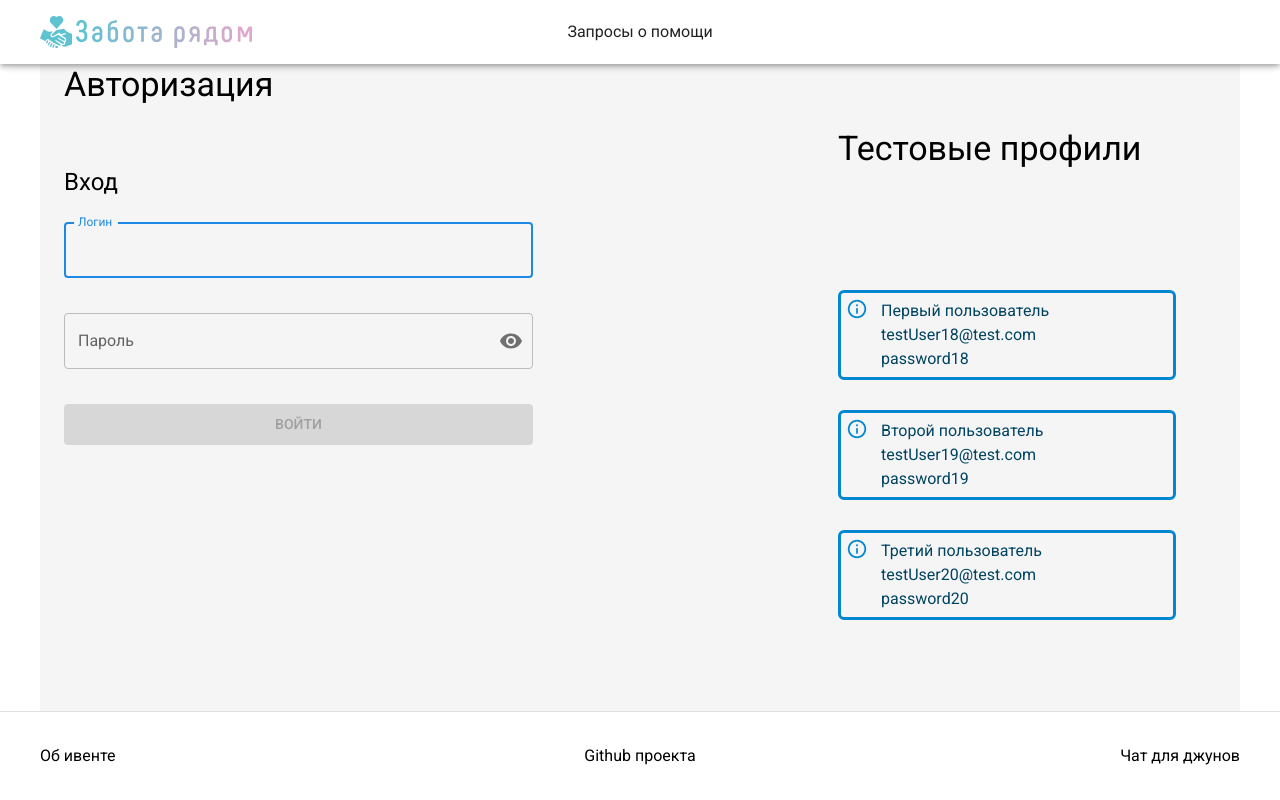
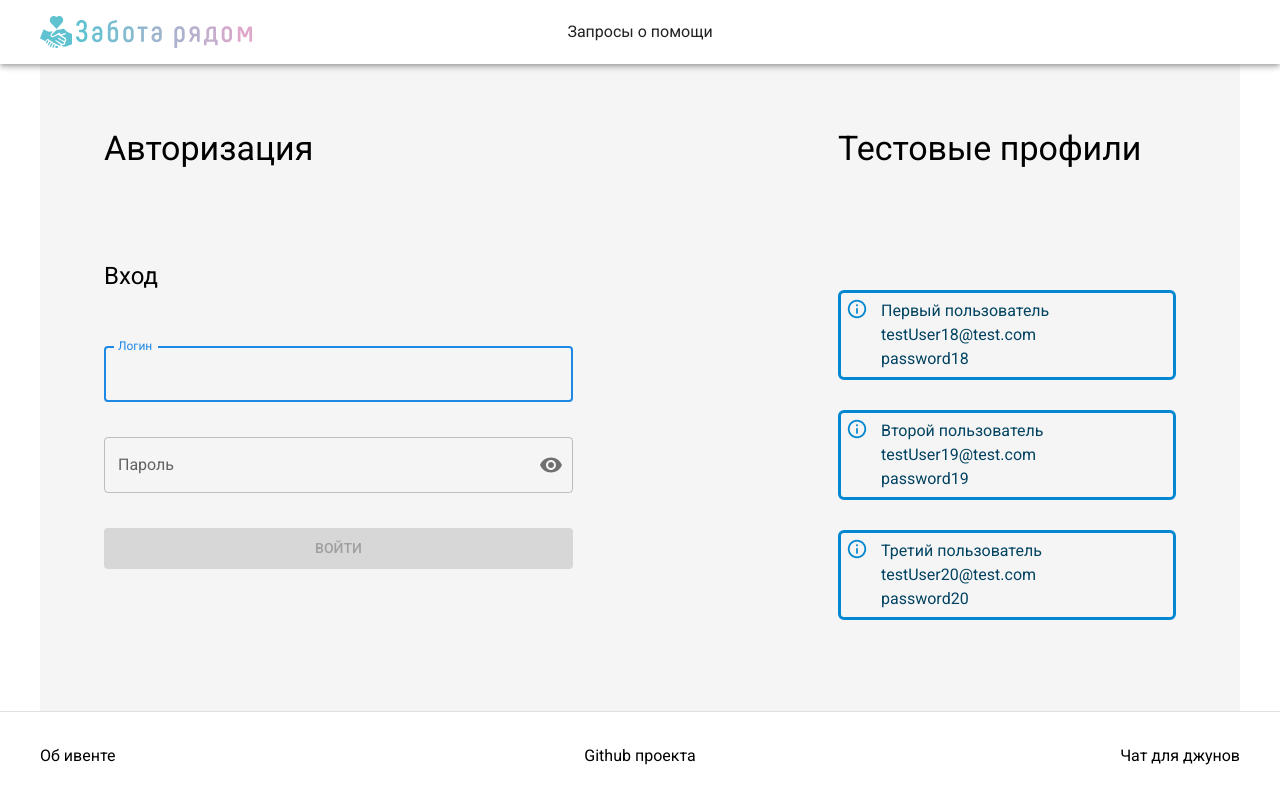
Before and after one commit to ElenaMihailova/React-Event-Oct, a React (Vite) app: page / in a window 1280 px wide. Built offline with nearby package versions, Linux system fonts and the light colour scheme.

Commit message:
fix: after lint

```diff
--- a/src/components/login-forms/LoginForm.tsx
+++ b/src/components/login-forms/LoginForm.tsx
@@ -80,7 +80,7 @@ export const LoginForm: React.FC = () => {
       />
       <SubmitButton
         isDisabled={
-          loginFormData.values.login === "" &&
+          loginFormData.values.login === "" ||
           loginFormData.values.password === ""
         }
       />
--- a/src/pages/login/Login.tsx
+++ b/src/pages/login/Login.tsx
@@ -7,7 +7,7 @@ import "./style.css";
 export const Login: React.FC = () => {
   return (
     <Grid container spacing={1} className="container-style">
-      <Grid className="gridStyle">
+      <Grid className="grid-style">
         <Typography
           variant="h4"
           gutterBottom
```
